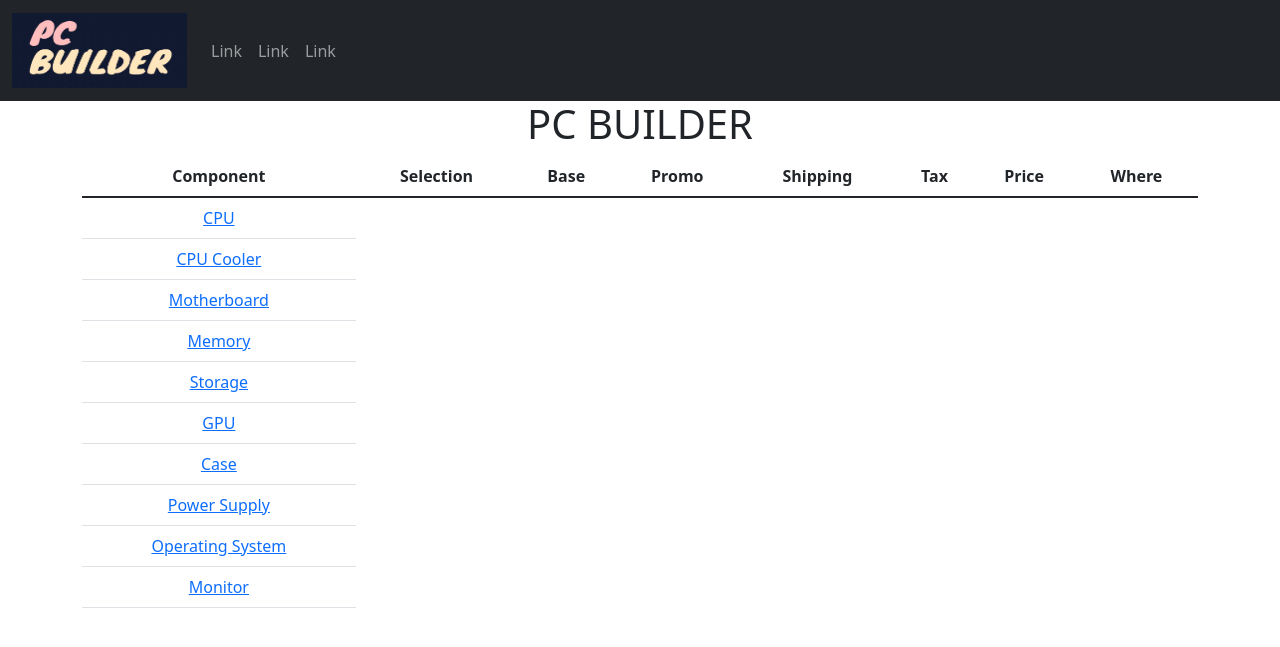
After one commit to Kuanqqqq/django, a Django app: template pc/templates/list.html in a window 1280 px wide. The commit adds this page. Shown: the top 647 px of the page. Run offline with Django 3.2, Linux system fonts and the light colour scheme; the template is opened without the code that fills it, so the values that code supplies are empty.

Commit message:
improve homepage and add list page

```diff
--- a/pc/CPU/views.py
+++ b/pc/CPU/views.py
@@ -3,5 +3,5 @@ from django.shortcuts import render
 
 # Create your views here.
 
-def home_page(request):
-    return render(request, 'home_page.html')
+# def home_page(request):
+#     return render(request, 'home_page.html')
--- a/pc/pc/urls.py
+++ b/pc/pc/urls.py
@@ -16,10 +16,11 @@ Including another URLconf
 from django.contrib import admin
 from django.urls import path
 from django.conf.urls import url, include
-from CPU.views import home_page
+from .views import home_page, list_page
 
 urlpatterns = [
     path('', home_page, name='home_page'),
+    path('list/', list_page, name='list'),
     path('admin/', admin.site.urls),
 ]
 
--- a/pc/templates/base.html
+++ b/pc/templates/base.html
@@ -42,8 +42,10 @@
         </div>
       </div>
     </nav>
-    {% block content %}
-	  {% endblock %}
+    <div class="table-responsive">
+      {% block content %}
+      {% endblock %}
+    </div>
   </body>
 
 </html>
--- /dev/null
+++ b/pc/templates/list.html
@@ -0,0 +1,77 @@
+{% extends 'base.html' %}
+{% block title %}PC BUILDER{% endblock%}
+{% block content %}
+{% comment %} <div class="table-responsive"> {% endcomment %}
+<div class="container" style="margin-top:100px">
+    <div class="text-center table-responsive-sm">
+        <h1>PC BUILDER</h1>
+        <table class="table">
+            <thead>
+                <tr>
+                    <th>Component</th>
+                    <th>Selection</th>
+                    <th>Base</th>
+                    <th>Promo</th>
+                    <th>Shipping</th>
+                    <th>Tax</th>
+                    <th>Price</th>
+                    <th>Where</th>
+                </tr>
+            </thead>
+            <tbody>
+                <tr>
+                    <td>
+                        <a href="#">CPU</a>
+                    </td>
+                </tr>
+                <tr>
+                    <td>
+                        <a href="#">CPU Cooler</a>
+                    </td>
+                </tr>
+                <tr>
+                    <td>
+                        <a href="#">Motherboard</a>
+                    </td>
+                </tr>
+                <tr>
+                    <td>
+                        <a href="#">Memory</a>
+                    </td>
+                </tr>
+                <tr>
+                    <td>
+                        <a href="#">Storage</a>
+                    </td>
+                </tr>
+                <tr>
+                    <td>
+                        <a href="#">GPU</a>
+                    </td>
+                </tr>
+                <tr>
+                    <td>
+                        <a href="#">Case</a>
+                    </td>
+                </tr>
+                <tr>
+                    <td>
+                        <a href="#">Power Supply</a>
+                    </td>
+                </tr>
+                <tr>
+                    <td>
+                        <a href="#">Operating System</a>
+                    </td>
+                </tr>
+                <tr>
+                    <td>
+                        <a href="#">Monitor</a>
+                    </td>
+                </tr>
+            </tbody>
+        </table>
+    </div>
+</div>
+
+{% endblock %}
```
Also changed, not shown: pc/pc/views.py (added, +9 -0 lines), pc/templates/home_page.html (+10 -17 lines).
